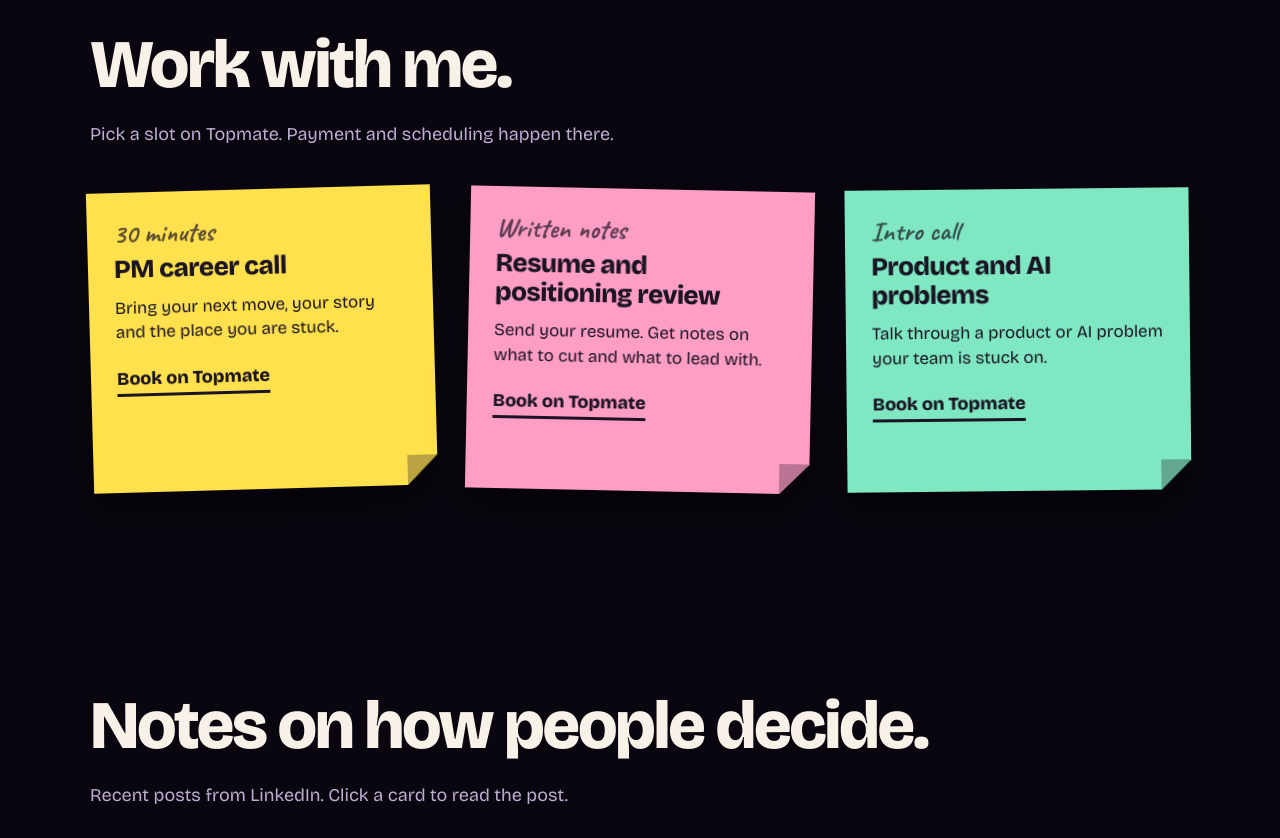
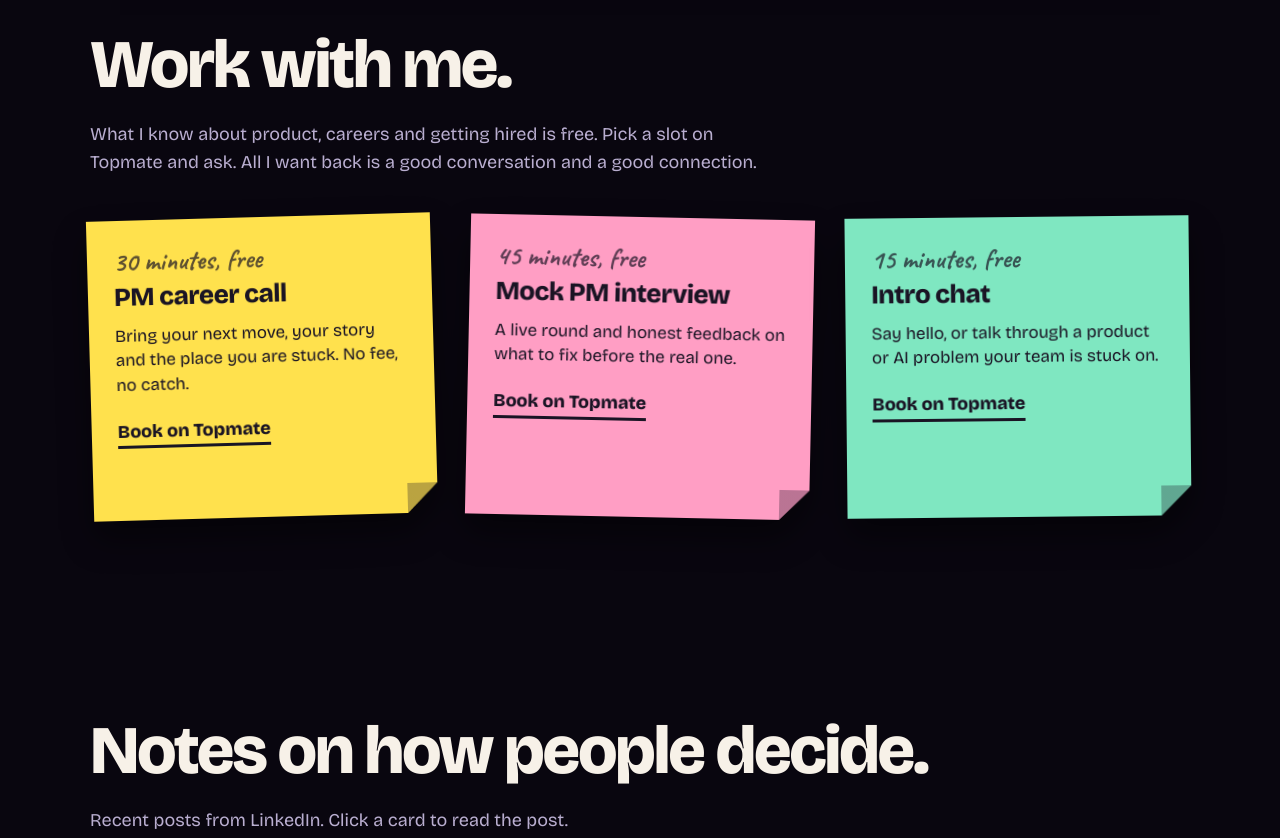
Before and after one commit to kunal4538/kunalaggarwal-site, a plain HTML site: page index.html in a window 1280 px wide. Shown: the part 1700-2538 px from the top of the page. Drawn offline with nearby package versions, Linux system fonts and the light colour scheme.

Commit message:
Work section copy: knowledge is free
Co-Authored-By: Claude Sonnet 5.5 <noreply@anthropic.com>
Claude-Session: https://claude.ai/code/session_01BsBaYMyAzmgeqBHLx1nuBh

```diff
--- a/index.html
+++ b/index.html
@@ -313,11 +313,11 @@ footer{position:relative;z-index:2;padding:30px 0 50px;color:var(--muted);font-s
 
 <section class="sec" id="work"><div class="wrap">
 <h2>Work with me.</h2>
-<p class="sub">Pick a slot on Topmate. Payment and scheduling happen there.</p>
+<p class="sub">What I know about product, careers and getting hired is free. Pick a slot on Topmate and ask. All I want back is a good conversation and a good connection.</p>
 <div class="papers">
-<div class="pw" style="--r:-1.6deg"><a class="paper" style="--c:var(--y)" href="https://topmate.io/kunal_aggarwal12" target="_blank" rel="noopener"><span class="hw">30 minutes</span><h3>PM career call</h3><p>Bring your next move, your story and the place you are stuck.</p><span class="go">Book on Topmate</span></a></div>
-<div class="pw" style="--r:1.2deg"><a class="paper" style="--c:var(--p)" href="https://topmate.io/kunal_aggarwal12" target="_blank" rel="noopener"><span class="hw">Written notes</span><h3>Resume and positioning review</h3><p>Send your resume. Get notes on what to cut and what to lead with.</p><span class="go">Book on Topmate</span></a></div>
-<div class="pw" style="--r:-.6deg"><a class="paper" style="--c:var(--m)" href="https://topmate.io/kunal_aggarwal12" target="_blank" rel="noopener"><span class="hw">Intro call</span><h3>Product and AI problems</h3><p>Talk through a product or AI problem your team is stuck on.</p><span class="go">Book on Topmate</span></a></div>
+<div class="pw" style="--r:-1.6deg"><a class="paper" style="--c:var(--y)" href="https://topmate.io/kunal_aggarwal12" target="_blank" rel="noopener"><span class="hw">30 minutes, free</span><h3>PM career call</h3><p>Bring your next move, your story and the place you are stuck. No fee, no catch.</p><span class="go">Book on Topmate</span></a></div>
+<div class="pw" style="--r:1.2deg"><a class="paper" style="--c:var(--p)" href="https://topmate.io/kunal_aggarwal12" target="_blank" rel="noopener"><span class="hw">45 minutes, free</span><h3>Mock PM interview</h3><p>A live round and honest feedback on what to fix before the real one.</p><span class="go">Book on Topmate</span></a></div>
+<div class="pw" style="--r:-.6deg"><a class="paper" style="--c:var(--m)" href="https://topmate.io/kunal_aggarwal12" target="_blank" rel="noopener"><span class="hw">15 minutes, free</span><h3>Intro chat</h3><p>Say hello, or talk through a product or AI problem your team is stuck on.</p><span class="go">Book on Topmate</span></a></div>
 </div></div></section>
 
 <section class="sec" id="writing"><div class="wrap">
@@ -327,7 +327,7 @@ footer{position:relative;z-index:2;padding:30px 0 50px;color:var(--muted);font-s
 
 <section class="sec" id="contact"><div class="wrap">
 <h2 class="mega">Let's talk.</h2>
-<p class="sub">Book a call on Topmate, or send me a message on LinkedIn.</p>
+<p class="sub">Book a free call on Topmate, or message me on LinkedIn. Good conversations are the whole point.</p>
 <div class="ctas"><a class="btn" href="https://topmate.io/kunal_aggarwal12" target="_blank" rel="noopener">Book a call</a><a class="btn ghost" href="https://www.linkedin.com/in/kunal4538/" target="_blank" rel="noopener">Message on LinkedIn</a></div>
 </div></section>
 </main>
```
